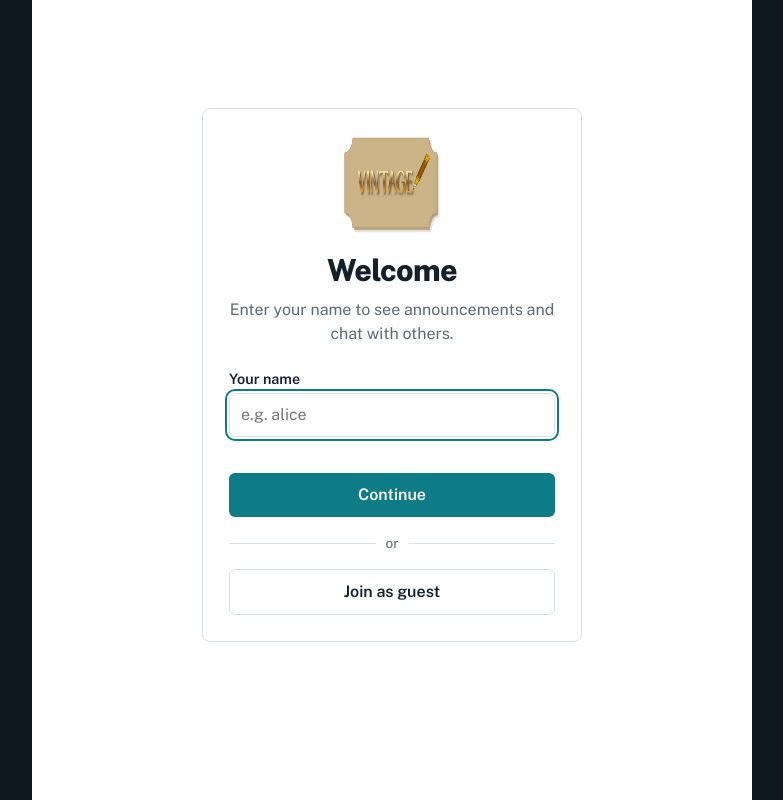
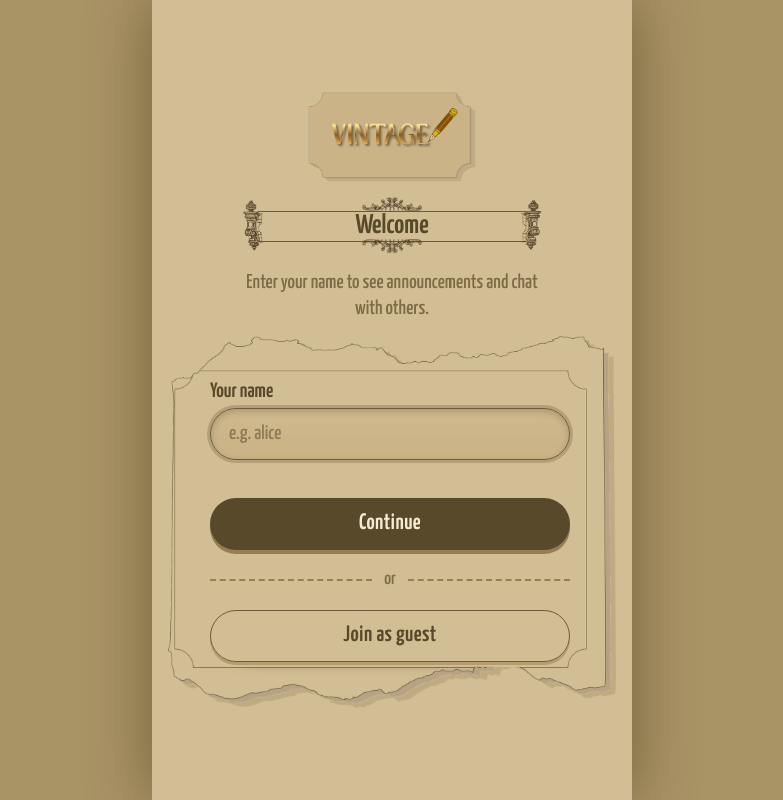
Before and after one commit to kimhakSeang/real-chat, a Spring app: template src/main/resources/templates/login.html in a window 1280 px wide. Shown: the whole page, without its empty margins (248-1031 px from the left). Run offline with Thymeleaf, Linux system fonts and the light colour scheme; the template is opened without the code that fills it, so the values that code supplies are empty; some of the project's set-up classes (security, data sources, template engines, error pages and the like) are left out, and stand-ins take their place.

Commit message:
chore: enhance login page to vibe vintage

```diff
--- /dev/null
+++ b/src/main/resources/templates/component/vintage-login.css
@@ -0,0 +1,76 @@
+/* ==========================================================================
+   VINTAGE theme for login.html — same artwork as the user screen (component/img/*)
+   Standalone: this page does not need style.css.
+   ========================================================================== */
+:root {
+  --paper:#d2be94; --pill:#ccb68a; --cream:#f5ecd6;
+  --ink:#58492a; --muted:#7d6a47; --line:#6e5a3a; --line-soft:#987d51; --err:#8a3b26;
+  --serif:"Yanone Kaffeesatz","Pathway Gothic One","Arial Narrow",Georgia,sans-serif;
+}
+* { box-sizing: border-box; }
+html { background: #a99466; }
+body {
+  margin: 0; color: var(--ink); background: #a99466;
+  font: 500 19px/1.3 var(--serif);
+  -webkit-text-size-adjust: 100%; -webkit-tap-highlight-color: transparent;
+}
+:focus-visible { outline: 2px solid var(--ink); outline-offset: 3px; }
+
+/* phone-sized column, centred on large screens */
+.wrap {
+  max-width: 480px; min-height: 100vh; min-height: 100dvh; margin: 0 auto;
+  padding: calc(28px + env(safe-area-inset-top, 0px)) 16px calc(28px + env(safe-area-inset-bottom, 0px));
+  display: flex; flex-direction: column; align-items: center; justify-content: center;
+  background: var(--paper); box-shadow: 0 0 60px rgba(50,30,5,.45);
+}
+@media (max-width: 480px) { body { background: var(--paper); } .wrap { box-shadow: none; } }
+
+/* ---- brand ---- */
+.brand-logo { display: block; width: 168px; height: auto; margin: 0 0 14px; }
+
+.welcome { position: relative; width: min(100%, 300px); height: 58px; margin: 0 0 6px; }
+.welcome::before { content: ""; position: absolute; left: 16px; right: 16px; top: 14.5px; height: 29px;
+                   border-top: 1px solid var(--line); border-bottom: 1px solid var(--line); }
+.welcome .post { position: absolute; top: 3px; width: 21px; height: 52px; background-size: 100% 100%; background-repeat: no-repeat; }
+.welcome .post.l { left: 0; background-image: url("img/post-l.png"); }
+.welcome .post.r { right: 0; background-image: url("img/post-r.png"); }
+.welcome .flo { position: absolute; left: 50%; width: 62px; height: 15px; margin-left: -31px; background-size: 100% 100%; background-repeat: no-repeat; }
+.welcome .flo.t { top: 0; background-image: url("img/flourish-t.png"); }
+.welcome .flo.b { bottom: 0; background-image: url("img/flourish-b.png"); }
+.welcome h1 { position: absolute; left: 26px; right: 26px; top: 14.5px; margin: 0; height: 29px;
+              font: 600 1.7rem/30px var(--serif); text-align: center; color: var(--ink); }
+
+.lead { margin: 10px 8px 0; max-width: 320px; text-align: center; font-size: 1.25rem; color: var(--muted); }
+
+/* ---- the form sits on the torn-paper card ---- */
+.login {
+  position: relative; width: 100%; margin: 14px 0 0; background: none; box-shadow: none; padding: 0;
+  border: 1px solid transparent; border-width: 38px 46px 46px 42px;
+  border-image: url("img/chat-card.png") 163 142 170 114 fill / 59px 51px 61px 41px stretch;
+  animation: rise .5s cubic-bezier(.2,.9,.25,1) both;
+}
+@keyframes rise { from { opacity: 0; transform: translateY(16px); } to { opacity: 1; transform: none; } }
+@media (prefers-reduced-motion: reduce) { .login { animation: none; } }
+
+.login label { display: block; margin: 8px 0 6px; font: 600 1.3rem var(--serif); text-align: left; color: var(--ink); }
+.login input {
+  -webkit-appearance: none; appearance: none; width: 100%; height: 52px; margin: 0; padding: 0 18px; border-radius: 999px;
+  background: linear-gradient(#cfba8f, #c9b284); border: 1px solid rgba(110,90,58,.6); color: var(--ink);
+  font: 500 1.25rem var(--serif); box-shadow: inset 0 3px 6px rgba(80,55,15,.25), 0 8px 12px -6px rgba(80,60,28,.45);
+}
+.login input::placeholder { color: #8d7b58; opacity: 1; }
+.login input:focus, .login input:focus-visible { outline: none; border-color: var(--line); box-shadow: inset 0 3px 6px rgba(80,55,15,.25), 0 0 0 3px rgba(110,90,58,.3); }
+.login .error { min-height: 1.4em; margin: 6px 4px 8px; color: var(--err); font-size: 1.05rem; text-align: left; }
+
+.login button {
+  width: 100%; min-height: 52px; border-radius: 999px; cursor: pointer; touch-action: manipulation;
+  font: 600 1.4rem var(--serif); letter-spacing: .02em;
+}
+button.primary { background: var(--ink); color: var(--cream); border: 0; box-shadow: 0 4px 0 var(--line-soft); }
+button.primary:active { transform: translateY(2px); box-shadow: 0 2px 0 var(--line-soft); }
+button.secondary { background: transparent; color: var(--ink); border: 1.5px solid var(--line); box-shadow: 0 3px 0 rgba(152,125,81,.5); }
+button.secondary:hover { background: rgba(255,244,214,.35); }
+button.secondary:active { transform: translateY(2px); box-shadow: none; }
+
+.login .or { display: flex; align-items: center; gap: 12px; margin: 18px 0; color: var(--muted); font-size: 1.15rem; }
+.login .or::before, .login .or::after { content: ""; flex: 1; border-top: 2px dashed var(--line-soft); }
--- a/src/main/resources/templates/login.html
+++ b/src/main/resources/templates/login.html
@@ -2,33 +2,28 @@
 <html lang="en">
 <head>
     <meta charset="utf-8">
-    <meta name="viewport" content="width=device-width, initial-scale=1">
+    <meta name="viewport" content="width=device-width, initial-scale=1, viewport-fit=cover">
+    <meta name="theme-color" content="#d2be94">
+    <meta name="mobile-web-app-capable" content="yes">
+    <meta name="apple-mobile-web-app-capable" content="yes">
+    <meta name="apple-mobile-web-app-status-bar-style" content="black-translucent">
     <title>Join · Event Board</title>
     <link rel="icon" type="image/png" href="component/img/favicon.png">
-    <link href="https://fonts.googleapis.com/css2?family=Public+Sans:wght@400;600;800&display=swap" rel="stylesheet">
-    <link rel="stylesheet" href="component/style.css">
-    <style>
-        .login { max-width: 380px; margin: 10vh auto 0; text-align: center; padding: 28px 26px 26px; }
-        .login img { width: 96px; height: 96px; }
-        .login h1 { margin: 8px 0 4px; }
-        .login .lead { margin: 0 0 22px; color: var(--muted); }
-        .login label { text-align: left; }
-        .login button { width: 100%; }
-        .login .error { min-height: 1.3em; margin: -6px 0 10px; color: var(--off); font-size: .85rem; text-align: left; }
-        .login .or { display: flex; align-items: center; gap: 10px; margin: 16px 0; color: var(--muted); font-size: .85rem; }
-        .login .or::before, .login .or::after { content: ""; flex: 1; border-top: 1px solid var(--line); }
-        button.secondary { background: transparent; color: var(--ink); border: 1px solid var(--line); border-radius: 6px;
-                           font: inherit; font-weight: 600; padding: 10px 20px; cursor: pointer; }
-        button.secondary:hover { border-color: var(--accent); }
-    </style>
+    <link href="https://fonts.googleapis.com/css2?family=Yanone+Kaffeesatz:wght@400;500;600;700&display=swap" rel="stylesheet">
+    <link rel="stylesheet" href="component/vintage-login.css">
 </head>
 <body>
 <div class="wrap">
+    <img class="brand-logo" src="component/img/logo-vintage.png" alt="Vintage" width="168" height="90">
+
+    <div class="welcome">
+        <span class="post l" aria-hidden="true"></span><span class="post r" aria-hidden="true"></span>
+        <span class="flo t" aria-hidden="true"></span><span class="flo b" aria-hidden="true"></span>
+        <h1>Welcome</h1>
+    </div>
+    <p class="lead">Enter your name to see announcements and chat with others.</p>
+
     <form class="login" id="login-form" novalidate>
-        <img src="component/img/logo-vintage.png" alt="Logo" width="96" height="96">
-        <h1>Welcome</h1>
-        <p class="lead">Enter your name to see announcements and chat with others.</p>
-
         <label for="name">Your name</label>
         <input id="name" maxlength="40" autocomplete="nickname" autofocus placeholder="e.g. alice">
         <div class="error" id="error" role="alert"></div>
```
Also changed, not shown: img.png (deleted).
